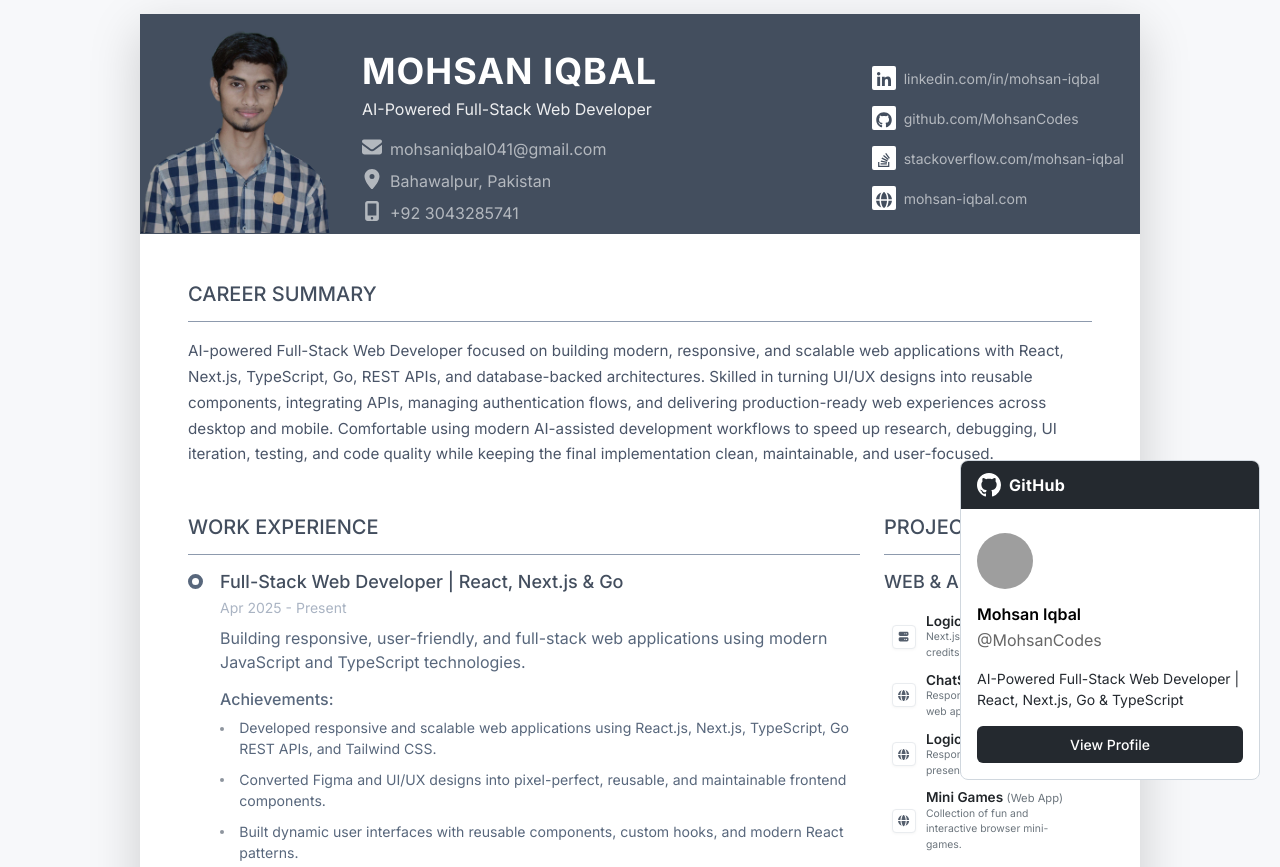
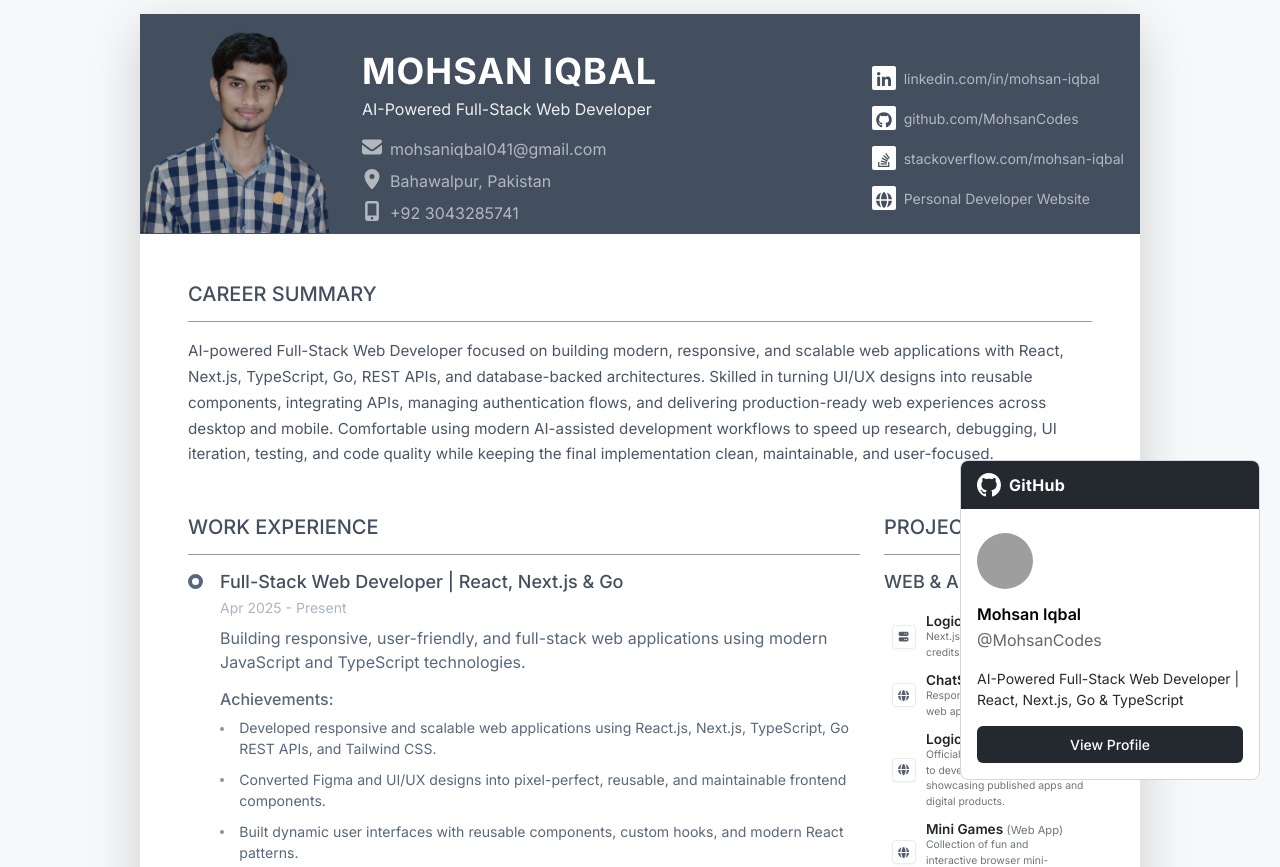
Before and after one commit to Mohsan2117/Resume, a Next.js app: page / in a window 1280 px wide. Shown: the top 867 px of the page. Built offline with nearby package versions, Linux system fonts and the light colour scheme; grey boxes are pictures that could not be loaded.

Commit message:
Update resume content

```diff
--- a/src/data/resume.ts
+++ b/src/data/resume.ts
@@ -33,7 +33,7 @@ export const profile = {
       icon: "stackoverflow",
     },
     {
-      label: "mohsan-iqbal.com",
+      label: "Personal Developer Website",
       href: "https://logiccrackstudio.netlify.app/",
       icon: "globe",
     },
@@ -134,7 +134,7 @@ timeline: "line",
 title: "Full-Stack Platform Developer",
 remote: "(Project)",
 company: "Logic Crack Hub",
-companyUrl: "https://warm-souffle-2d4fb3.netlify.app/",
+companyUrl: "https://logic-crack-hub.vercel.app/",
 period: "2025 - Present",
 description: "Designed and documented a production-oriented premium assets platform with a Next.js frontend, Go REST API backend, Supabase database/storage, JWT authentication, Stripe payments, and Netlify deployment.",
 
@@ -185,20 +185,20 @@ export const projects: Project[] = [
     name: "Logic Crack Hub",
     tag: "(Full-Stack)",
     tagline: "Next.js + Go platform with auth, credits, Stripe, and Supabase.",
-    href: "https://warm-souffle-2d4fb3.netlify.app/",
+    href: "https://logic-crack-hub.vercel.app/",
     icon: "server",
   },
   {
     name: "ChatSphere",
     tag: "(Web App)",
     tagline: "Responsive real-time chat web application.",
-    href: "https://chatsphere-orpin-xi.vercel.app/",
+    href: "https://chat-sphere-ruby.vercel.app/",
     icon: "globe",
   },
   {
     name: "Logic Crack Studio",
-    tag: "(Portfolio)",
-    tagline: "Responsive web portfolio and digital presence.",
+    tag: "(Website)",
+    tagline: "Official business website connected to developer consoles for showcasing published apps and digital products.",
     href: "https://logiccrackstudio.netlify.app/",
     icon: "globe",
   },
```
